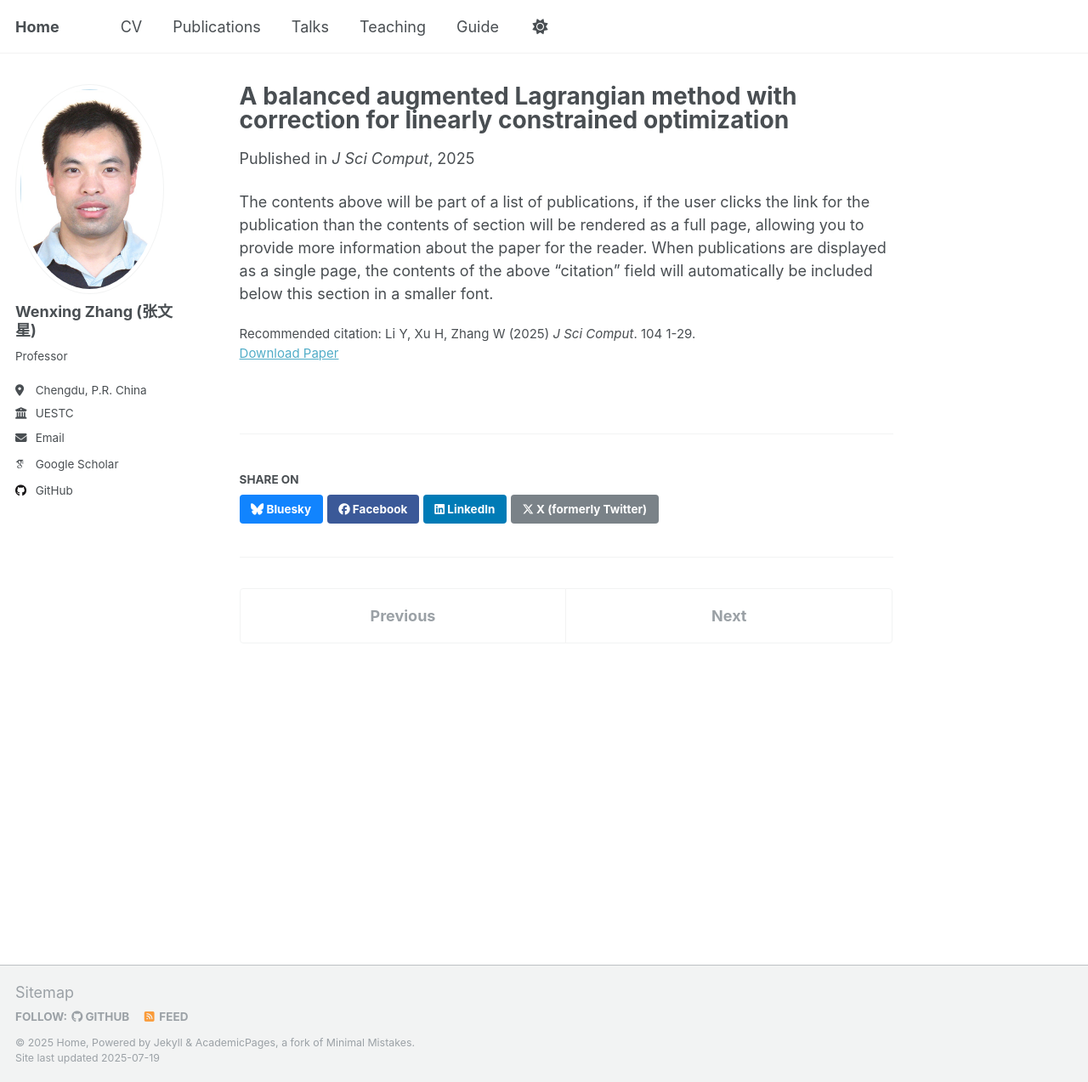
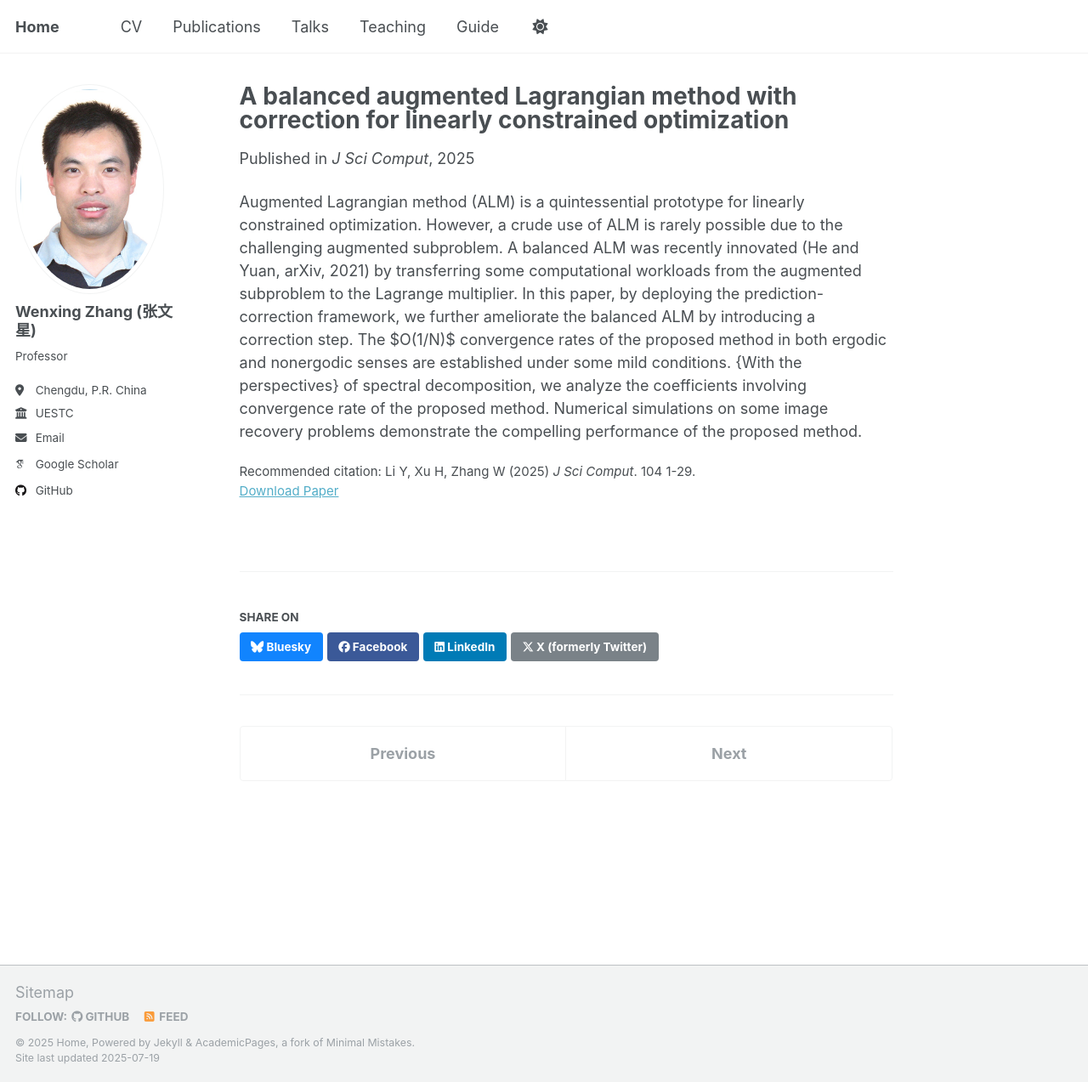
Before and after one commit to WenxingZhang/WenxingZhang.github.io, a Jekyll site: the page built from _publications/2024-02-17-paper-title-number-4.md, in a window 1280 px wide and 1273 px high. Shown: the whole window at 85% size. Built offline with Jekyll 4.4.1, drawn with Linux system fonts in a browser that asks for light colours; some web fonts are replaced; a script that is not in the unit is left out.

Commit message:
Update 2024-02-17-paper-title-number-4.md

```diff
--- a/_publications/2024-02-17-paper-title-number-4.md
+++ b/_publications/2024-02-17-paper-title-number-4.md
@@ -10,4 +10,4 @@ paperurl: 'https://link.springer.com/article/10.1007/s10915-025-02935-9'
 citation: 'Li Y, Xu H, Zhang W (2025) <i>J Sci Comput</i>. 104 1-29.'
 ---
 
-The contents above will be part of a list of publications, if the user clicks the link for the publication than the contents of section will be rendered as a full page, allowing you to provide more information about the paper for the reader. When publications are displayed as a single page, the contents of the above "citation" field will automatically be included below this section in a smaller font.
+Augmented Lagrangian method (ALM) is a quintessential prototype for linearly constrained optimization. However, a crude use of ALM is rarely possible due to the challenging augmented subproblem. A balanced ALM was recently innovated (He and Yuan, arXiv, 2021) by transferring some computational workloads from the augmented subproblem to the Lagrange multiplier. In this paper, by deploying the prediction-correction framework, we further ameliorate the balanced ALM by introducing a correction step. The $O(1/N)$ convergence rates of the proposed method in both ergodic and nonergodic senses are established under some mild conditions. {With the perspectives} of spectral decomposition, we analyze the coefficients involving convergence rate of the proposed method. Numerical simulations on some image recovery problems demonstrate the compelling performance of the proposed method.
```
